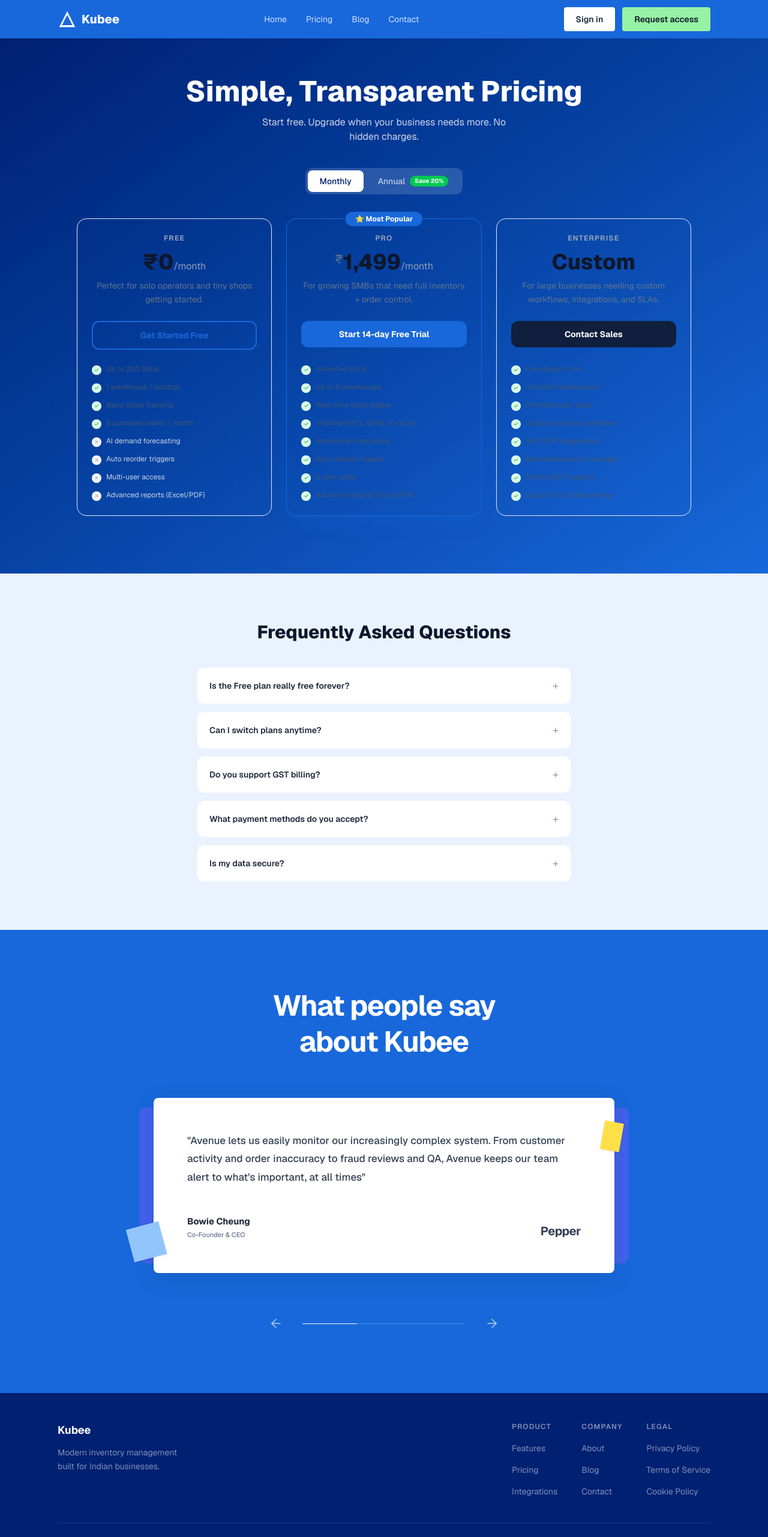
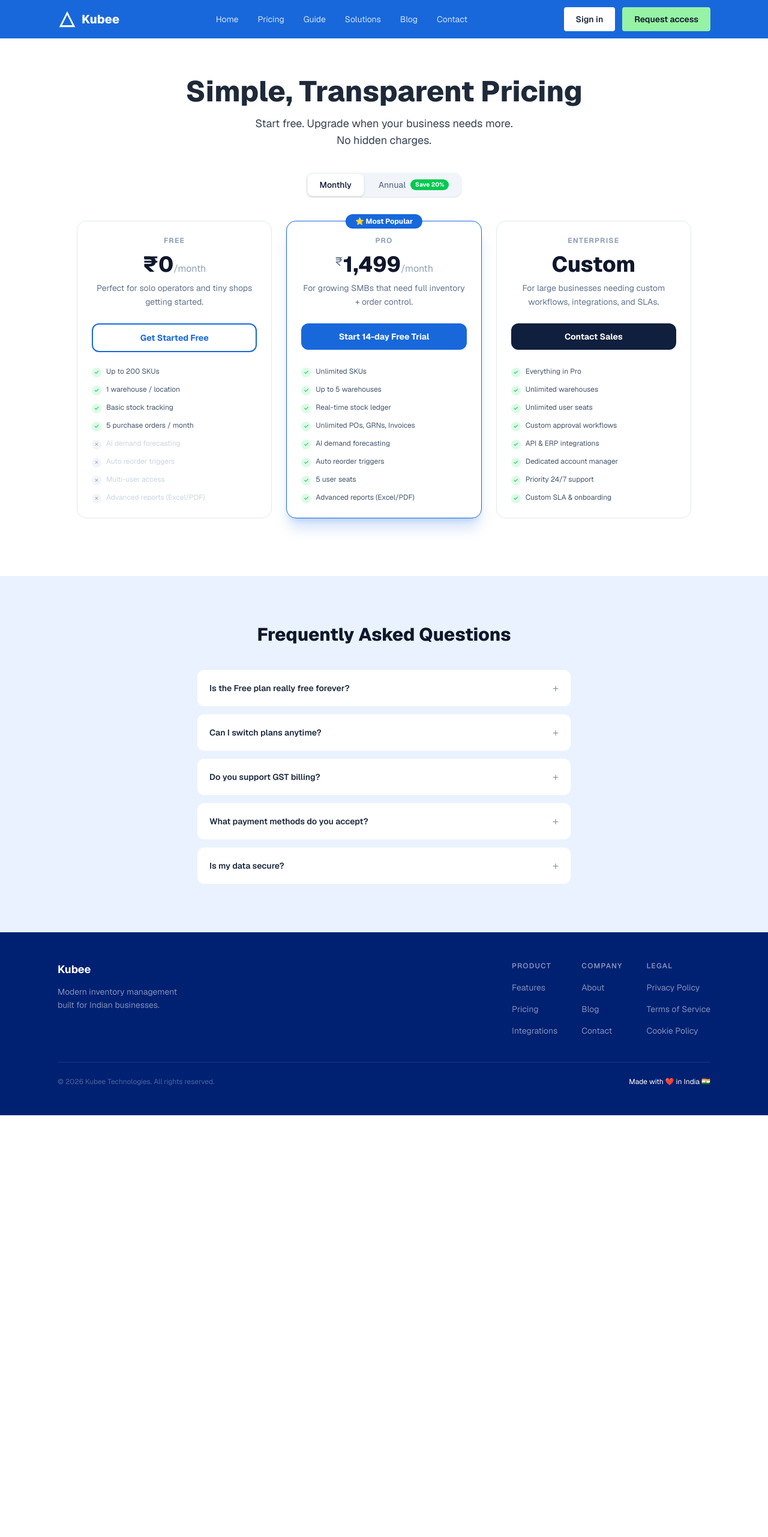
Before and after one commit to Heeneth12/kubee_mkt, a Next.js app: page /pricing in a window 1280 px wide. Shown: the top 2562 px of the page at 60% size. After the commit the page ends 1859 px from the top, so only its background shows below. Built offline with nearby package versions, Linux system fonts and the light colour scheme.

Commit message:
feat: add marketing pages and core components including guides, contact, pricing, and navigation elements

```diff
--- a/app/pricing/page.tsx
+++ b/app/pricing/page.tsx
@@ -1,7 +1,6 @@
 import type { Metadata } from "next";
 import PricingToggle from "@/components/PricingToggle";
 import FAQSection from "@/components/FAQSection";
-import FooterCTA from "@/components/FooterCTA";
 
 export const metadata: Metadata = {
   title: "Pricing",
@@ -13,18 +12,16 @@
   return (
     <>
       {/* Hero */}
-      <section className="bg-gradient-to-br from-brand-blue-dark to-brand-blue pt-16 pb-24 text-center px-4">
-        <h1 className="text-4xl sm:text-5xl font-extrabold text-white mb-4">
+      <section className="pt-16 pb-24 text-center px-4">
+        <h1 className="text-4xl sm:text-5xl font-extrabold text-black text-gray-800 mb-4">
           Simple, Transparent Pricing
         </h1>
-        <p className="text-base text-white/80 max-w-md mx-auto mb-10">
+        <p className="text-lg text-gray-700 max-w-md mx-auto mb-10">
           Start free. Upgrade when your business needs more. No hidden charges.
         </p>
         <PricingToggle />
       </section>
-
       <FAQSection />
-      <FooterCTA />
     </>
   );
 }
--- a/components/FooterCTA.tsx
+++ b/components/FooterCTA.tsx
@@ -45,19 +45,18 @@
   const progressPercentage = ((currentIndex + 1) / TESTIMONIALS.length) * 100;
 
   return (
-    <section className="relative w-full bg-brand-blue py-24 overflow-hidden font-sans">
+    <section className="relative w-full bg-brand-blue py-16 overflow-hidden font-sans">
       <div className="max-w-4xl mx-auto px-6">
 
         {/* Heading */}
-        <h2 className="text-4xl md:text-5xl font-bold text-white text-center mb-16 leading-tight tracking-tight">
-          What people say <br /> about Kubee
+        <h2 className="text-2xl md:text-4xl font-bold text-white text-center mb-16 leading-tight tracking-tight">
+          What people say about Kubee
         </h2>
 
         {/* Carousel Container */}
         <div className="relative max-w-3xl mx-auto">
 
           {/* Background Layer (Slightly wider blue card behind white card) */}
-          <div className="absolute top-4 bottom-4 -left-6 -right-6 bg-[#4162ED] rounded-xl z-0" />
 
           {/* Geometric Accent: Left Light Blue Square */}
           <div className="absolute -left-10 bottom-6 w-14 h-14 bg-[#93C5FD] rotate-[-15deg] z-20 shadow-sm" />
@@ -101,7 +100,7 @@
         </div>
 
         {/* Controls (Arrows & Progress Bar) */}
-        <div className="flex items-center justify-center gap-6 mt-16 max-w-[400px] mx-auto">
+        <div className="flex items-center justify-center gap-6 mt-8 max-w-[400px] mx-auto">
           {/* Left Arrow */}
           <button
             onClick={handlePrev}
--- a/components/Navbar.tsx
+++ b/components/Navbar.tsx
@@ -1,11 +1,14 @@
 "use client";
 
+import { label } from "framer-motion/client";
 import Link from "next/link";
 import { useState } from "react";
 
 const navLinks = [
   { label: "Home", href: "/" },
   { label: "Pricing", href: "/pricing" },
+  { label: "Guide", href: "/guides" },
+  { label: 'Solutions', href: '/solutions' },
   { label: "Blog", href: "/blog" },
   { label: "Contact", href: "/contact" },
 ];
--- a/components/PricingToggle.tsx
+++ b/components/PricingToggle.tsx
@@ -9,24 +9,31 @@
 
   return (
     <div>
-      {/* Toggle */}
+      {/* Toggle Container */}
       <div className="flex justify-center mb-10">
-        <div role="group" aria-label="Billing period" className="inline-flex bg-white/15 rounded-xl p-1 gap-1">
+        <div
+          role="group"
+          aria-label="Billing period"
+          className="inline-flex bg-slate-100 border border-slate-100 rounded-xl gap-1 shadow-sm"
+        >
           <button
             onClick={() => setAnnual(false)}
             aria-pressed={!annual}
-            className={`text-sm px-5 py-2 rounded-lg transition-all font-medium ${
-              !annual ? "bg-white text-brand-blue-dark font-bold" : "text-white/70 hover:text-white"
-            }`}
+            className={`text-sm px-5 py-2 rounded-lg transition-all font-medium ${!annual
+              ? "bg-white text-[#0B1536] font-bold shadow-sm border border-slate-200/50"
+              : "text-slate-500 hover:text-slate-800"
+              }`}
           >
             Monthly
           </button>
+
           <button
             onClick={() => setAnnual(true)}
             aria-pressed={annual}
-            className={`text-sm px-5 py-2 rounded-lg transition-all font-medium flex items-center gap-2 ${
-              annual ? "bg-white text-brand-blue-dark font-bold" : "text-white/70 hover:text-white"
-            }`}
+            className={`text-sm px-5 py-2 rounded-lg transition-all font-medium flex items-center gap-2 ${annual
+              ? "bg-white text-[#0B1536] font-bold shadow-sm border border-slate-200/50"
+              : "text-slate-500 hover:text-slate-800"
+              }`}
           >
             Annual
             <span className="bg-green-500 text-white text-[10px] font-bold px-2 py-0.5 rounded-full">
```
